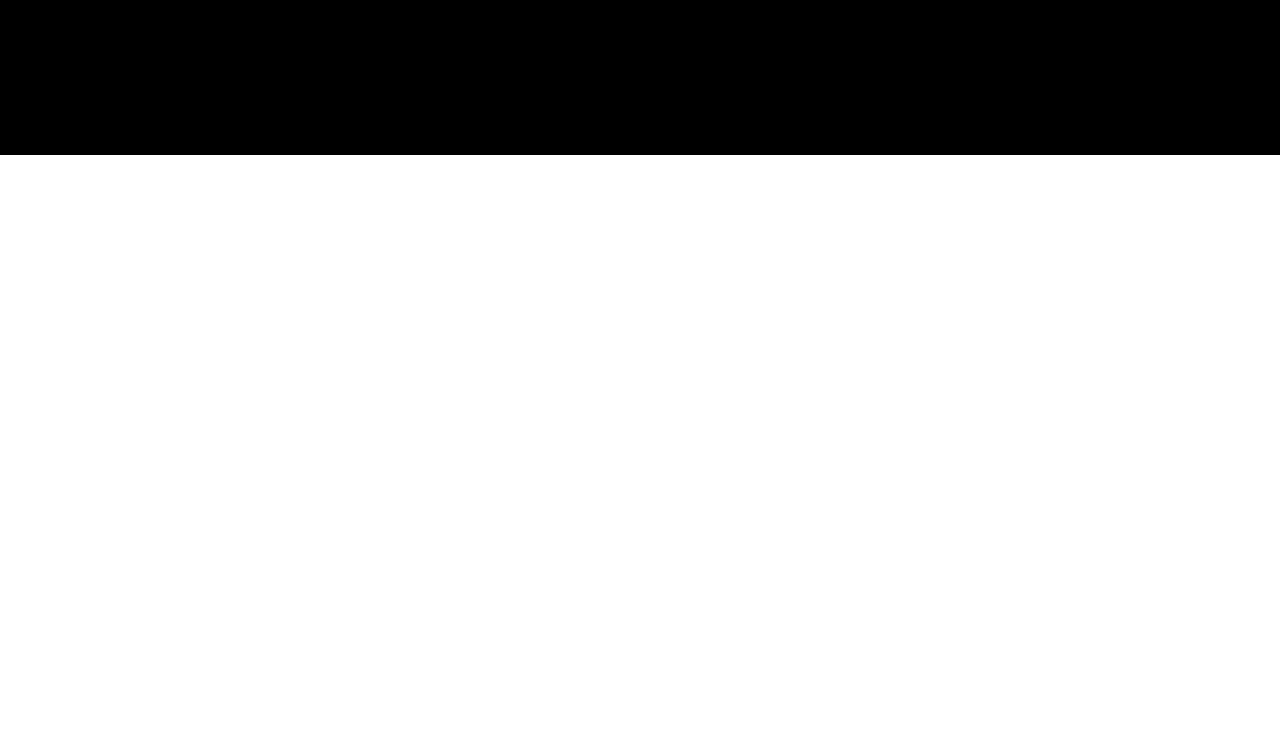
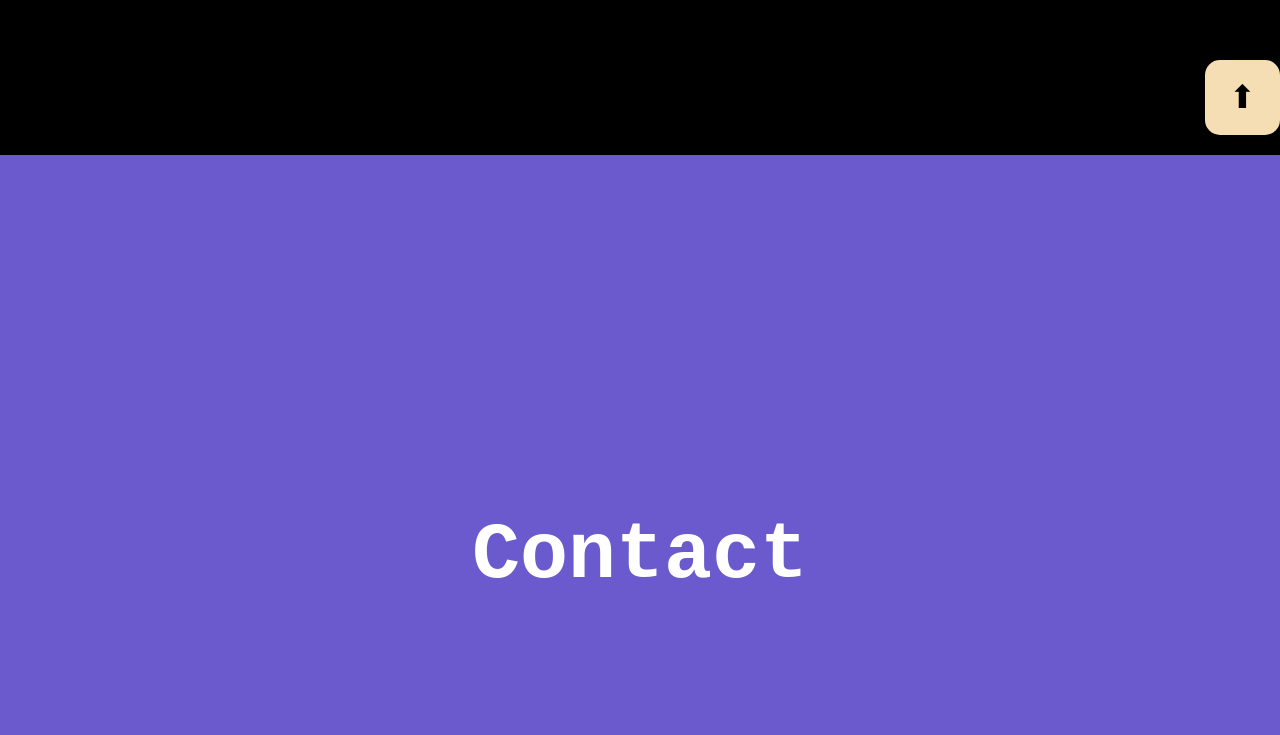
Before and after one commit to rizkiagungid/landingpage-html-css-simple, a plain HTML site: page index.html in a window 1280 px wide. Shown: the part 645-1380 px from the top of the page. Before the commit the page ends 800 px from the top, so only its background shows below. Drawn offline with Linux system fonts and the light colour scheme.

Commit message:
Bahan belajar html css simple

```diff
--- a/index.html
+++ b/index.html
@@ -8,23 +8,47 @@
     <title>rizkiagungid | Landingpage simple V.1</title>
 </head>
 <body>
-    <section>
+    <section id="home">
         <div class="container">
         <div class="navwrapper">
             <ul class="navigation">
                 <li class="nav">
-                    <a href="" class="navlink">Home</a>
+                    <a href="#home" class="navlink">Home</a>
                 </li>
                 <li class="nav">
-                    <a href="" class="navlink">About</a>
+                    <a href="#about" class="navlink">About</a>
                 </li>
                 <li class="nav">
-                    <a href="" class="navlink">Contact</a>
+                    <a href="#contact" class="navlink">Contact</a>
                 </li>
             </ul>
         </div>
+        <di-v class="contentwrapper">
+            <h1>HOME</h1></di-v>
     </section>
-</div>
 
+    <section id="contact">
+        <div class="container blue">
+            <div class="contentwrapper">
+<h1>Contact</h1>
+            </div>
+        </div>
+    </section>
+    <section id="about">
+        <div class="container red">
+            <div class="contentwrapper">
+<h1>About</h1>
+            </div>
+        </div>
+    </section>
+<div class="top" onclick="goToTop()">⬆</div>
+<script>
+const goToTop = () => {
+    window.scrollTo({
+        top: 0,
+        behavior: "smooth"
+    });
+}
+</script>
 </body>
 </html>
--- a/style.css
+++ b/style.css
@@ -3,6 +3,7 @@
     margin: 0;
     padding: 0;
     box-sizing: border-box;
+    scroll-behavior: smooth;
 }
 
 section{
@@ -11,7 +12,6 @@ section{
 
 body{
 font-family: 'Courier New', Courier, monospace;
-
 }
 
 .nav:hover{
@@ -30,7 +30,29 @@ font-family: 'Courier New', Courier, monospace;
     background-color: black;
 }
 
+.red{
+    background-color: crimson;
+}
+
+.blue{
+    background-color:slateblue;
+
+}
+
+.contentwrapper{
+display: flex;
+justify-content: center;
+align-items: center;
+width: 100%;
+height: 100%;
+}
+
+
+
 .navwrapper{
+    position: fixed;
+    top: 0;
+    left: 0;
     width: 100%;
     height: 80px;
     background-color: crimson;
@@ -56,3 +78,24 @@ font-family: 'Courier New', Courier, monospace;
     font-weight: 600;
     text-decoration: none;
 }
+
+h1{
+        text-align: center;
+        font-size: 5rem;
+        color: white;
+}
+
+.top{
+    position: fixed;
+    bottom: 20px;
+    display: flex;
+    justify-content: center;
+    align-items: center;
+    font-size: 2rem;
+    cursor: pointer;
+    border-radius: 15px;
+    right: 0;
+    width: 75px;
+    height: 75px;
+    background-color: wheat;
+}
```
